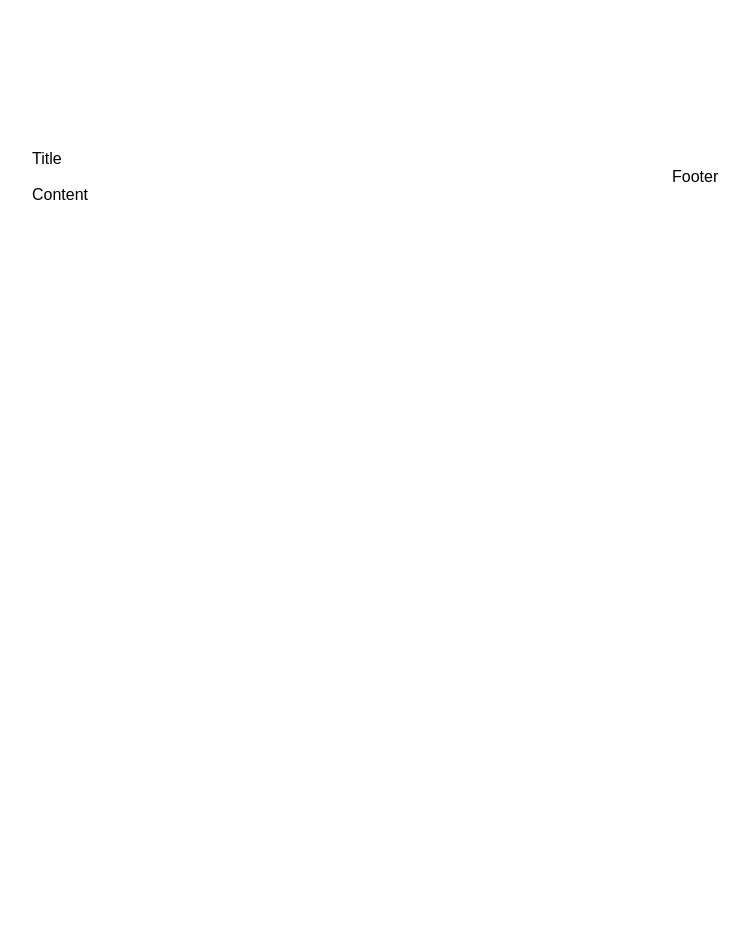
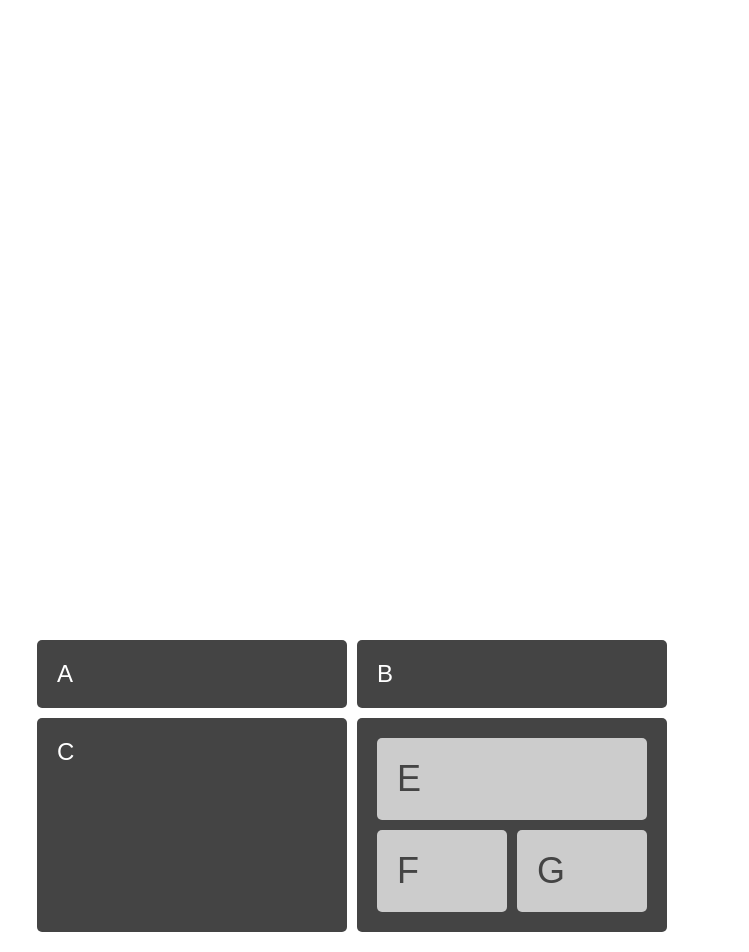
Before and after one commit to crushoncode/grid-test, a React (Create React App) app: page / in a window 1280 px wide. Shown: the top 952 px of the page, without its empty margins (288-1037 px from the left). Before the commit the page ends 800 px from the top, so only its background shows below. Built offline with nearby package versions, Linux system fonts and the light colour scheme.

Commit message:
move the whole grid boxes to center

```diff
--- a/src/App.css
+++ b/src/App.css
@@ -1,40 +1,64 @@
-* {
-  margin: 0;
-  padding: 0;
+body {
+  margin: 50% auto;
 }
 
-.grid {
+.wrapper {
   display: grid;
-  grid-template-columns: 1fr 1fr 1fr 1fr;
-  /* grid-template-rows: 1fr 1fr 1fr 1fr; */
-  grid-template-areas:
-    '. title . .'
-    /* '. header header .' */
-    '. . content .'
-    '. footer . .';
+  grid-gap: 10px;
+  grid-template-columns: repeat(4, [col] 150px);
+  grid-template-rows: repeat(2, [row] auto);
+  background-color: #fff;
+  color: #444;
+  justify-content: center;
 }
 
-.title {
-  margin-top: 150px;
-  grid-column: 2 / 4;
+.box {
+  background-color: #444;
+  color: #fff;
+  border-radius: 5px;
+  padding: 20px;
+  font-size: 150%;
 }
 
-/* .header {
-  grid-area: header;
-} */
-
-/*  */
-/* .sidebar {
-  grid-area: sidebar;
-} */
-
-.content {
-  /* grid-area: content; */
-  /* justify-self: end; */
-  /* align-self: end; */
-  grid-area: 4 / 2;
+.box .box {
+  background-color: #ccc;
+  color: #444;
 }
 
-.footer {
-  grid-area: 2 / 4;
+.a {
+  grid-column: col / span 2;
+  grid-row: row;
 }
+
+.b {
+  grid-column: col 3 / span 2;
+  grid-row: row;
+}
+
+.c {
+  grid-column: col / span 2;
+  grid-row: row 2;
+}
+
+.d {
+  grid-column: col 3 / span 2;
+  grid-row: row 2;
+  display: grid;
+  grid-gap: 10px;
+  grid-template-columns: 1fr 1fr;
+}
+
+.e {
+  grid-column: 1 / 3;
+  grid-row: 1;
+}
+
+.f {
+  grid-column: 1;
+  grid-row: 2;
+}
+
+.g {
+  grid-column: 2;
+  grid-row: 2;
+}
--- a/src/App.js
+++ b/src/App.js
@@ -4,12 +4,15 @@ import './App.css';
 class App extends Component {
   render() {
     return (
-      <div className="grid">
-        <div className="title">Title</div>
-        {/* <div className="header">Header</div> */}
-        {/* <div className="sidebar">Sidebar</div> */}
-        <div className="content">Content</div>
-        <div className="footer">Footer</div>
+      <div class="wrapper">
+        <div class="box a">A</div>
+        <div class="box b">B</div>
+        <div class="box c">C</div>
+        <div class="box d">
+          <div class="box e">E</div>
+          <div class="box f">F</div>
+          <div class="box g">G</div>
+        </div>
       </div>
     );
   }
```
